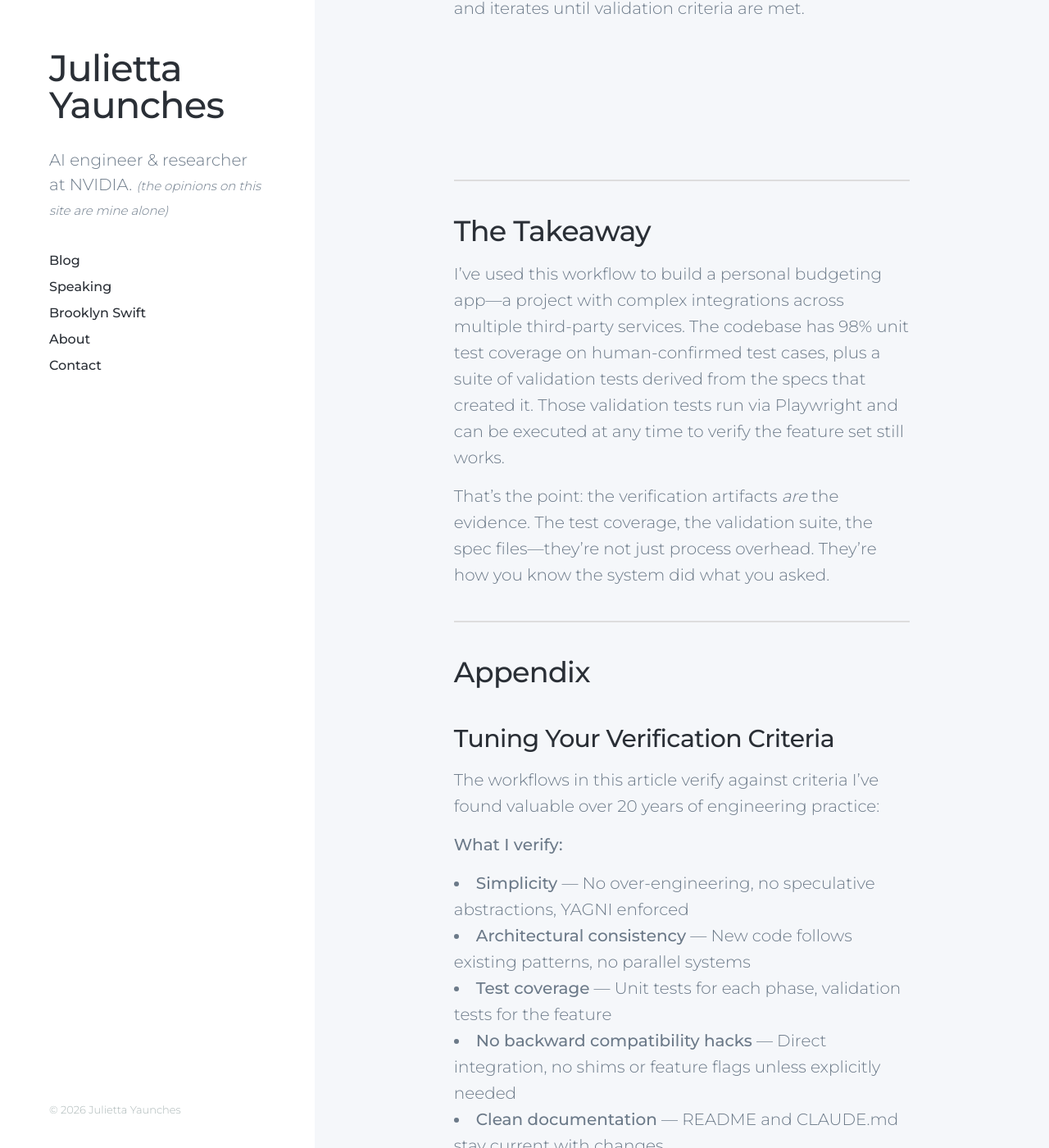
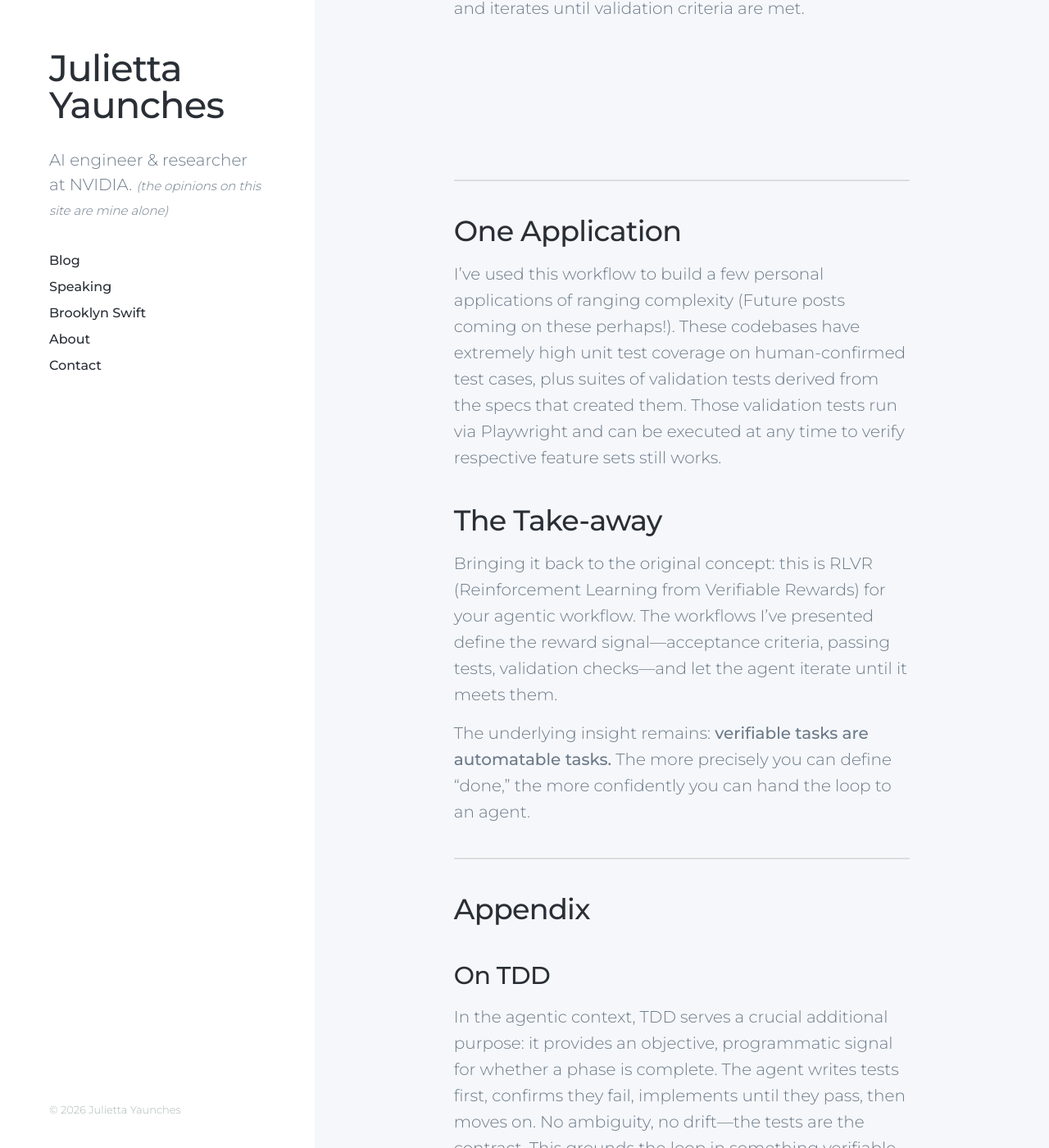
Before and after one commit to jyaunches/jyaunches.github.io, a Jekyll site: the page built from _posts/2026-01-14-verification-driven-agentic-workflows.md, in a window 1280 px wide and 1400 px high, scrolled down 6703 px. Shown: the whole window at 82% size. Built offline with Jekyll 4.4.1, drawn with Linux system fonts in a browser that asks for light colours; nearby versions of some CDN libraries; some of the changed text lies outside the part shown.

Commit message:
docs: Polish Take-away section in verification-driven workflows article
- Fix sentence fragment in opening
- Improve word choices for clarity and flow
- Bold key insight for emphasis

Co-Authored-By: Claude Opus 4.5 <noreply@anthropic.com>

```diff
--- a/_posts/2026-01-14-verification-driven-agentic-workflows.md
+++ b/_posts/2026-01-14-verification-driven-agentic-workflows.md
@@ -9,7 +9,7 @@ mermaid: true
 
 ![](/images/verification-driven-agentic-workflows/cover.png)
 
-Today, I am introducing the concept of verification-driven agentic workflows. The approach: define verification criteria upfront across the entire lifecycle of a workflow, then let the agent iterate until those criteria are met. Checking in as the human at the points that you deem reasonable.
+Today, I am introducing the concept of verification-driven agentic workflows. The approach: define (and continually refine) verification criteria across the entire lifecycle of a workflow, then let the agent iterate until those criteria are met. Checking in as the human at the points that you deem reasonable.
 
 The insight underneath is simple: **verifiable tasks are automatable tasks**. This is a distillation of an [original idea](https://karpathy.bearblog.dev/verifiability/) from Andrej Karpathy on his idea of Software 2.0. It is also inherits from RLVR (Reinforcement Learning from Verifiable Rewards)—the approach that's driven the recent wave of reasoning models. Tests are resettable, efficient, and provide non-gameable reward signals. Give the model a verification target and let it practice.
 
@@ -24,9 +24,9 @@ I've packaged these as a [Claude Code plugin](https://github.com/jyaunches/vd_wo
 The sections that follow break down each piece:
 * The spec file structure that encodes verification criteria
 * The review workflow that verifies the plan
-* The implementation workflow that uses [TDD as the verification signal](#on-tdd) for each phase.
+* The implementation workflow that uses [TDD as the verification signal](#appendix){:.js-no-ajax} for each phase.
 
-These are tuned to my engineering practices—simplicity, architectural consistency, test coverage. Yours might emphasize different things. [See the appendix](#tuning-your-verification-criteria) for more on what I verify and how a different team might configure theirs.
+These are tuned to my engineering practices—simplicity, architectural consistency, test coverage. Yours might emphasize different things. [See the appendix](#appendix){:.js-no-ajax} for more on what I verify and how a different team might configure theirs.
 
 ---
 
@@ -179,15 +179,25 @@ flowchart LR
 
 ---
 
-## The Takeaway
+## One Application
 
-I've used this workflow to build a personal budgeting app—a project with complex integrations across multiple third-party services. The codebase has 98% unit test coverage on human-confirmed test cases, plus a suite of validation tests derived from the specs that created it. Those validation tests run via Playwright and can be executed at any time to verify the feature set still works.
+I've used this workflow to build a few personal applications of ranging complexity (Future posts coming on these perhaps!). These codebases have extremely high unit test coverage on human-confirmed test cases, plus suites of validation tests derived from the specs that created them. Those validation tests run via Playwright and can be executed at any time to verify respective feature sets still works.
 
-That's the point: the verification artifacts *are* the evidence. The test coverage, the validation suite, the spec files—they're not just process overhead. They're how you know the system did what you asked.
+## The Take-away
+
+Bringing it back to the original concept: this is RLVR (Reinforcement Learning from Verifiable Rewards) for your agentic workflow. The workflows I've presented define the reward signal—acceptance criteria, passing tests, validation checks—and let the agent iterate until it meets them.
+
+The underlying insight remains: **verifiable tasks are automatable tasks.** The more precisely you can define "done," the more confidently you can hand the loop to an agent.
 
 ---
 
 ## Appendix
+
+### On TDD
+
+In the agentic context, TDD serves a crucial additional purpose: it provides an objective, programmatic signal for whether a phase is complete. The agent writes tests first, confirms they fail, implements until they pass, then moves on. No ambiguity, no drift—the tests are the contract. This grounds the loop in something verifiable rather than relying on the agent's self-assessment.
+
+---
 
 ### Tuning Your Verification Criteria
 
@@ -200,9 +210,6 @@ The workflows in this article verify against criteria I've found valuable over 2
 - **No backward compatibility hacks** — Direct integration, no shims or feature flags unless explicitly needed
 - **Clean documentation** — README and CLAUDE.md stay current with changes
 
-**Why these matter to me:**
-These criteria keep codebases small, readable, and maintainable by agents. Simplicity means less surface area for bugs. Consistency means the agent can learn patterns once and apply them everywhere. Test coverage provides the verification signal that makes the whole approach work.
-
 **What a different team might emphasize:**
 - **Security-first** — Verify authentication patterns, input validation, secrets handling at every phase
 - **Performance** — Verify latency budgets, query efficiency, caching strategies
```
Also changed, not shown: other parts of _posts/2026-01-14-verification-driven-agentic-workflows.md (+0 -6 lines).
